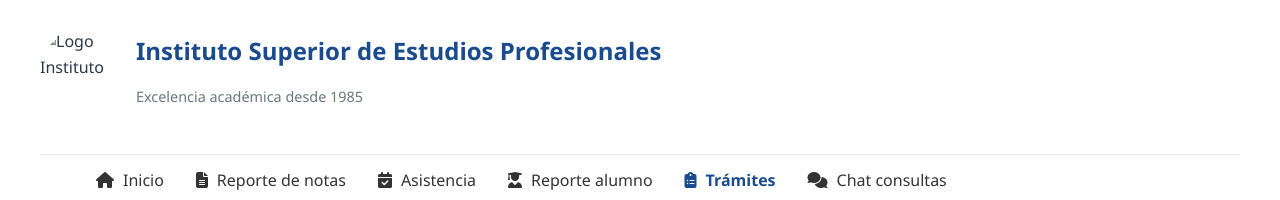
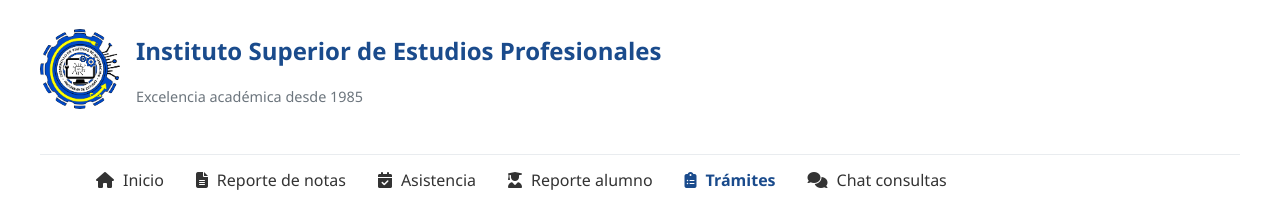
Before and after one commit to Kirito-03/pagina_tramites, a plain HTML site: page tramite-detalle.html in a window 1280 px wide. Shown: the top 200 px of the page. Drawn offline with Linux system fonts and the light colour scheme; a script that the page names is missing.

Commit message:
actual muchachos

```diff
--- a/tramite-detalle.html
+++ b/tramite-detalle.html
@@ -11,7 +11,7 @@
     <header class="cabecera-principal">
         <div class="contenedor-cabecera">
             <div class="logo-container">
-                <img src="./logo dsi.png" alt="Logo Instituto" class="logo-instituto">
+                <img src="./logo-dsi.png" alt="Logo Instituto" class="logo-instituto">
                 <div class="instituto-info">
                     <h1>Instituto Superior de Estudios Profesionales</h1>
                     <p class="lema-instituto">Excelencia académica desde 1985</p>
```
